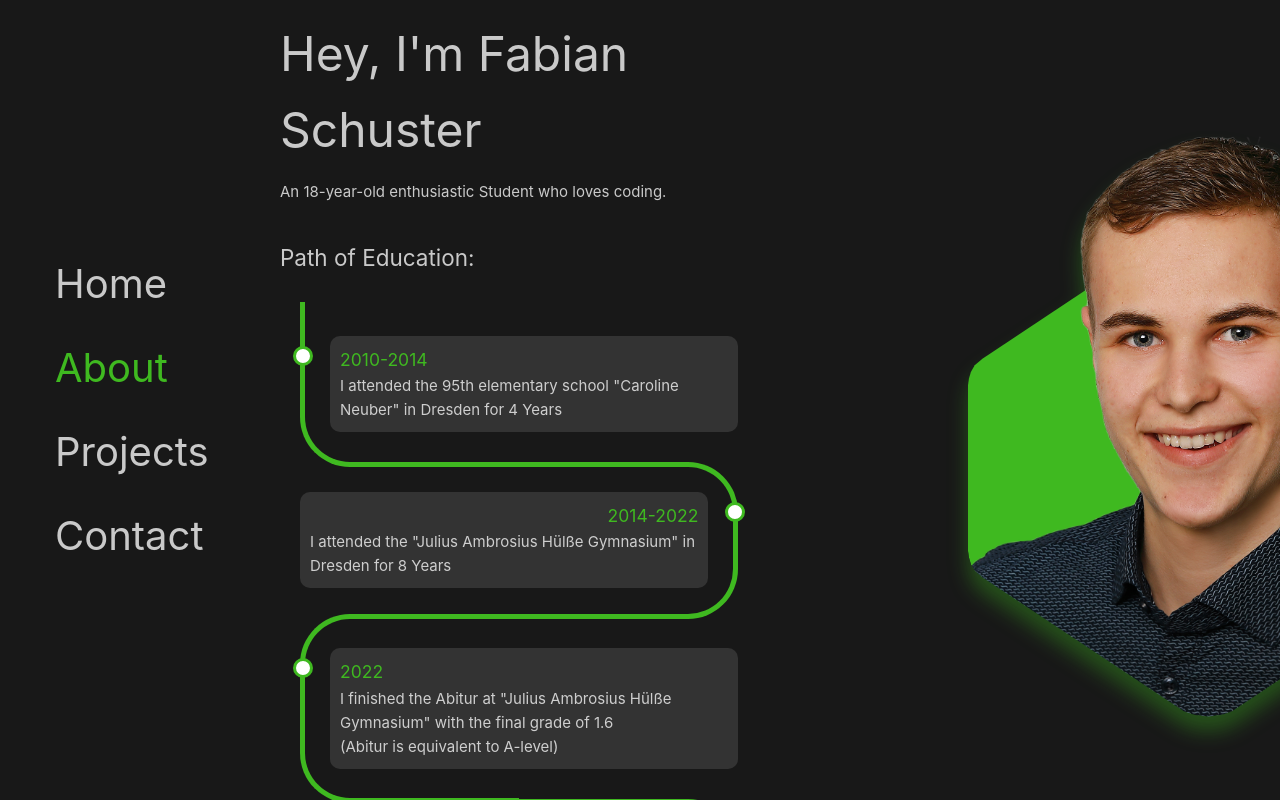
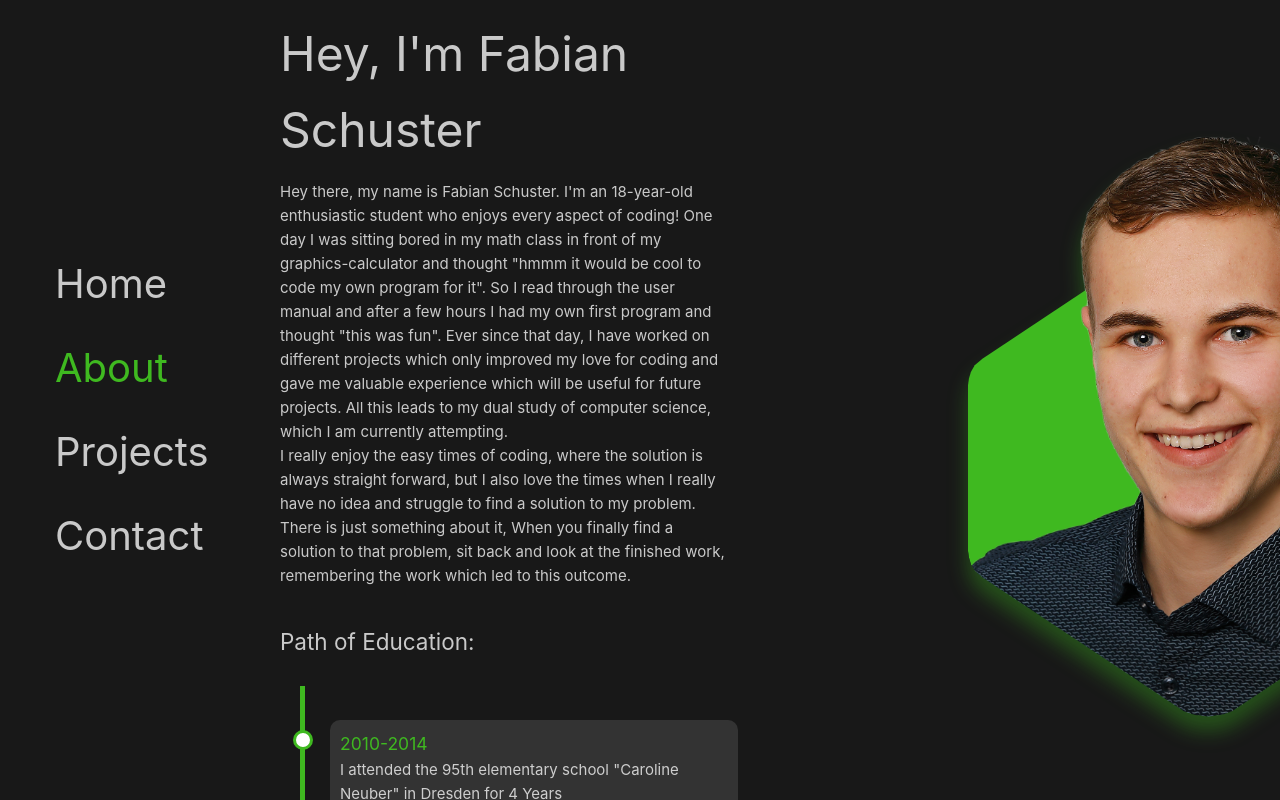
Before and after one commit to Schrankian/personalWebsiteVue, a Vue app: page /about in a window 1280 px wide. Shown: the top 800 px of the page. Built offline with nearby package versions, Linux system fonts and the light colour scheme.

Commit message:
written about paragraph

```diff
--- a/src/views/AboutView.vue
+++ b/src/views/AboutView.vue
@@ -18,7 +18,19 @@ onMounted(() => {
   <div class="grid">
     <div class="about-layout">
       <h1>Hey, I'm Fabian Schuster</h1>
-      <p>An <ins id="output">1800</ins>-year-old enthusiastic Student who loves coding.</p>
+      <p>
+        Hey there, my name is Fabian Schuster. I'm an <ins id="output">18</ins>-year-old enthusiastic student who
+        enjoys every aspect of coding! One day I was
+        sitting bored in my math class in front of my graphics-calculator and thought "hmmm it would be cool to code
+        my own program for it". So I read through the user manual and after a few hours I had my own first program
+        and thought "this was fun". Ever since that day, I have worked on different projects which only improved my
+        love for coding and gave me valuable experience which will be useful for future projects. All this leads to
+        my dual study of computer science, which I am currently attempting. <br />
+        I really enjoy the easy times of coding, where the solution is always straight forward, but I also love the
+        times when I really have no idea and struggle to find a solution to my problem. There is just something
+        about it, When you finally find a solution to that problem, sit back and look at the finished work,
+        remembering the work which led to this outcome.
+      </p>
       <h2>Path of Education:</h2>
       <div class="row">
         <div class="timeline">
@@ -97,6 +109,10 @@ ins {
 img {
   height: 100%;
   position: absolute;
+}
+
+.about-layout p {
+  max-width: 35vw;
 }
 
 .shadow {
@@ -190,7 +206,7 @@ h2 {
 /* Card container */
 .card {
   position: relative;
-  max-width: 700px;
+  max-width: 35vw;
 }
 
 /* setting padding based on even or odd */
--- a/src/views/HomeView.vue
+++ b/src/views/HomeView.vue
@@ -32,16 +32,17 @@ window.onscroll = function  () {
       <div class="row">
         <div class="texts">
           <h1>About Me</h1>
-          <p>Demo text. Demo text. Demo text. Demo text. Demo text. Demo text
-            . Demo text. Demo
-            text. Demo text. Demo text. Demo text. Demo text. Demo text. Demo text. Demo text
-            . Demo text. Demo text. Demo text. Demo text. Demo text. Demo text. Demo text.
-            Demo text. Demo text. Demo text. Demo text. Demo text. Demo text. Demo text. Demo
-            text. Demo text. Demo text. Demo text. Demo text. Demo text. Demo text. Demo text
-            . Demo text. Demo text. Demo text. Demo text. Demo text. Demo text. Demo text.
-            Demo text. Demo text. Demo text. Demo text. Demo text. Dem o text. Demo text. Demo
-            text. Demo text. Demo text. Demo text. Demo text. Demo text. Demo text. Demo text
-            . Demo text. Demo text. Demo text. Demo text. Demo text. Demo text. Demo text.
+          <p>
+            Hey there, my name is Fabian Schuster. I'm a student who enjoys every aspect of coding! One day I was
+            sitting bored in my math class in front of my graphics-calculator and thought "hmmm it would be cool to code
+            my own program for it". So I read through the user manual and after a few hours I had my own first program
+            and thought "this was fun". Ever since that day, I have worked on different projects which only improved my
+            love for coding and gave me valuable experience which will be useful for future projects. All this leads to
+            my dual study of computer science, which I am currently attempting. <br/>
+            I really enjoy the easy times of coding, where the solution is always straight forward, but I also love the
+            times when I really have no idea and struggle to find a solution to my problem. There is just something
+            about it, When you finally find a solution to that problem, sit back and look at the finished work,
+            remembering the work which led to this outcome.
           </p>
           <RouterLink to="/about">Discover more ➜</RouterLink>
         </div>
@@ -69,7 +70,8 @@ window.onscroll = function  () {
         <div class="texts">
           <h1 id="contact">Contact Me</h1>
           <p id="contact">
-            You want to get in touch with me, have an interesting project idea or just want to tell me something? Feel free to contact me and be sure that
+            You want to get in touch with me, have an interesting project idea or just want to tell me something? Feel
+            free to contact me and be sure that
             I at least read your message.
           </p>
           <RouterLink to="/contact" id="contact">Contact me ➜</RouterLink>
```
